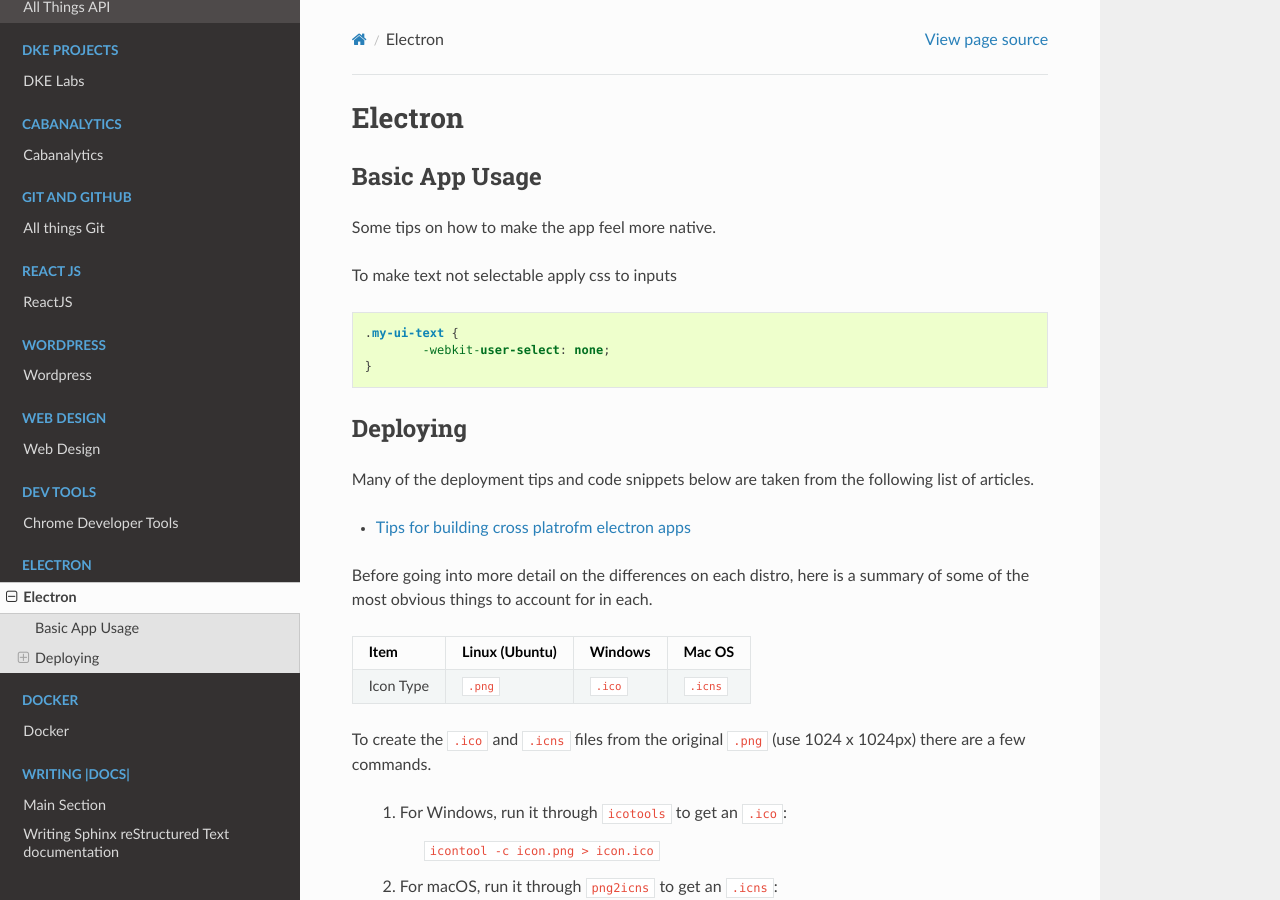
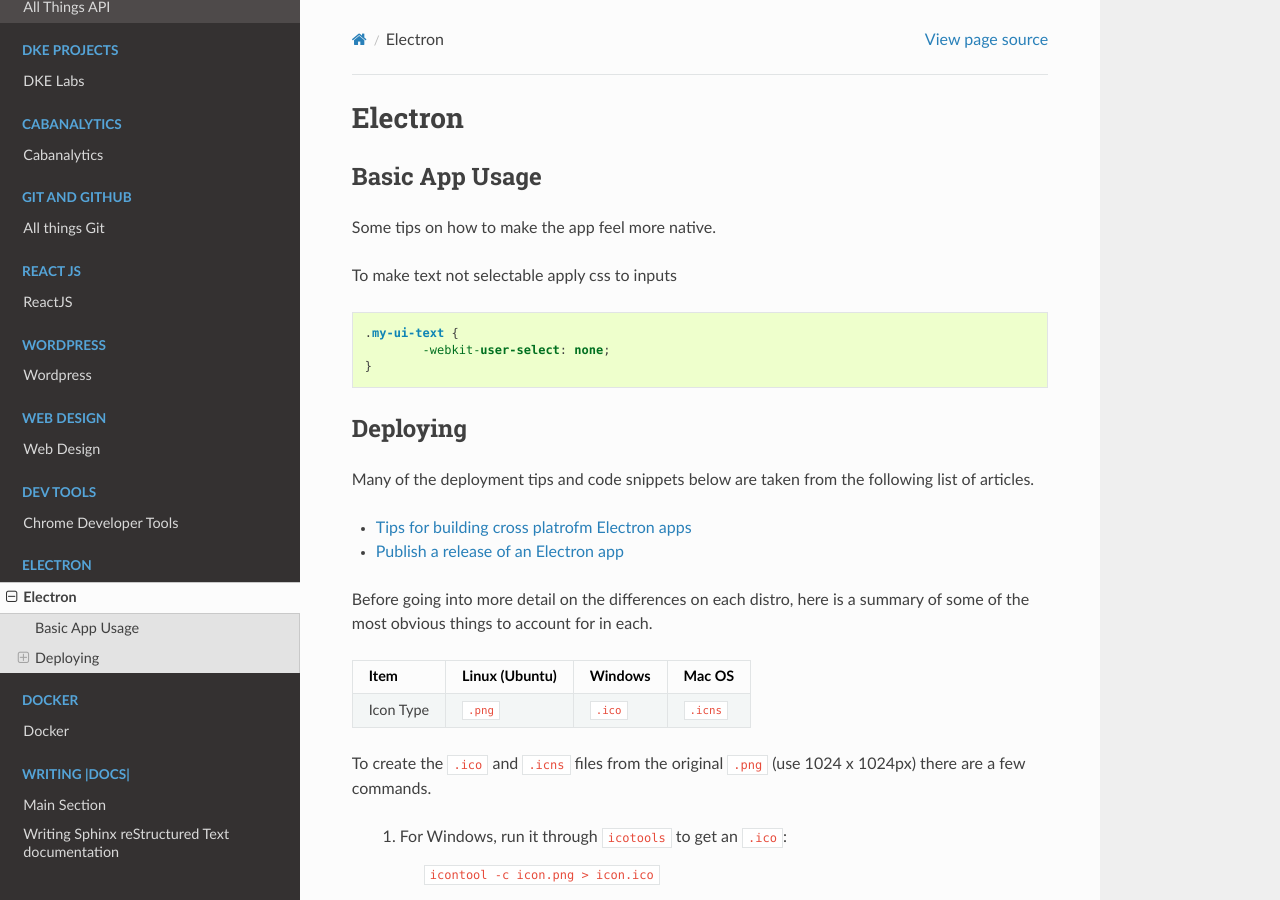
Before and after one commit to asmattic/docs, a Sphinx documentation site: the page built from source/electron/index.rst, in a window 1280 px wide and 900 px high. Built offline with Sphinx 7.4.7 and the Read the Docs theme 2.0.0, drawn with Linux system fonts in a browser that asks for light colours.

Commit message:
more electron links

```diff
--- a/source/electron/index.rst
+++ b/source/electron/index.rst
@@ -22,9 +22,11 @@
 
 Many of the deployment tips and code snippets below are taken from the following list of articles.
 
-* `Tips for building cross platrofm electron apps <distro_tips_>`_
+* `Tips for building cross platrofm Electron apps <distro_tips_>`_
+* `Publish a release of an Electron app <publish_electron_release_>`_
 
 .. _distro_tips: https://blog.avocode.com/blog/4-must-know-tips-for-building-cross-platform-electron-apps
+.. _publish_electron_release: https://ourcodeworld.com/articles/read/262/how-to-build-publish-a-release-distribution-of-an-electron-application-with-the-cli
 
 Before going into more detail on the differences on each distro, here is a summary of some of the most obvious things to account for in each.
 
```
